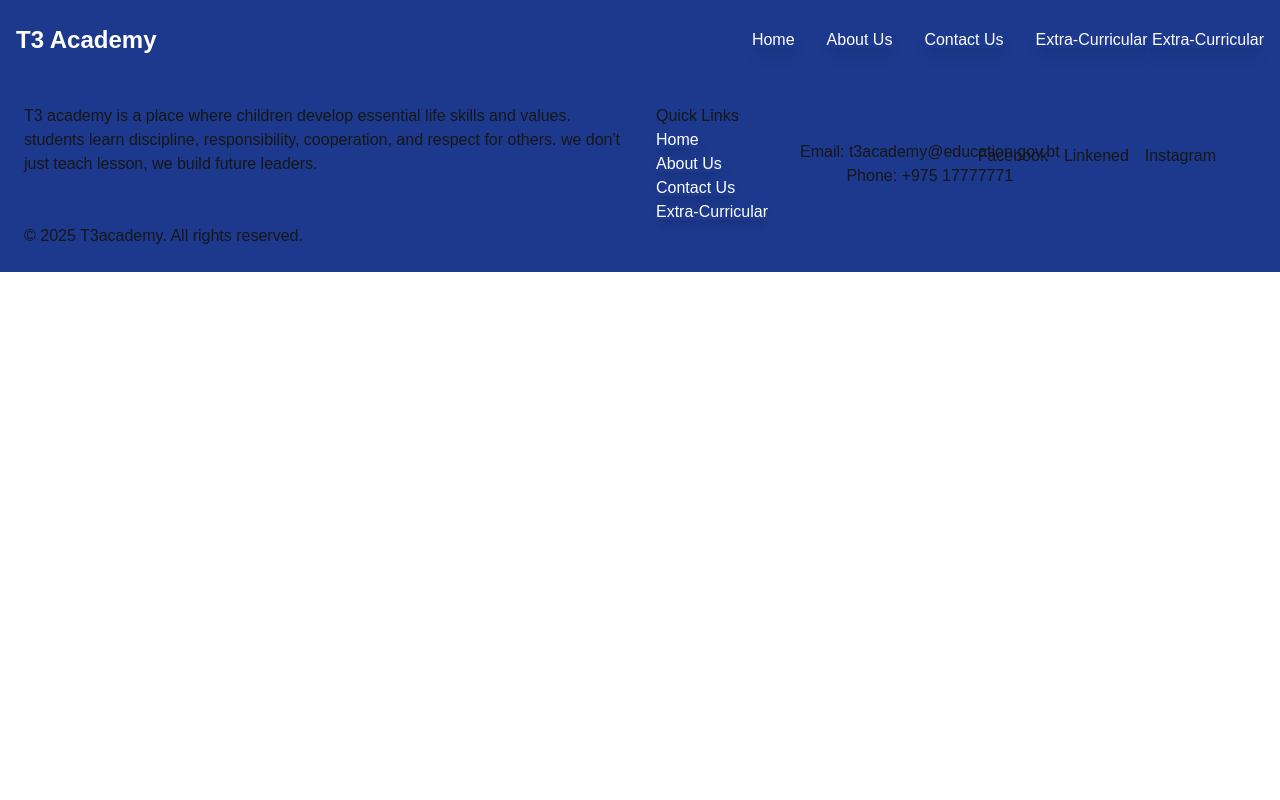
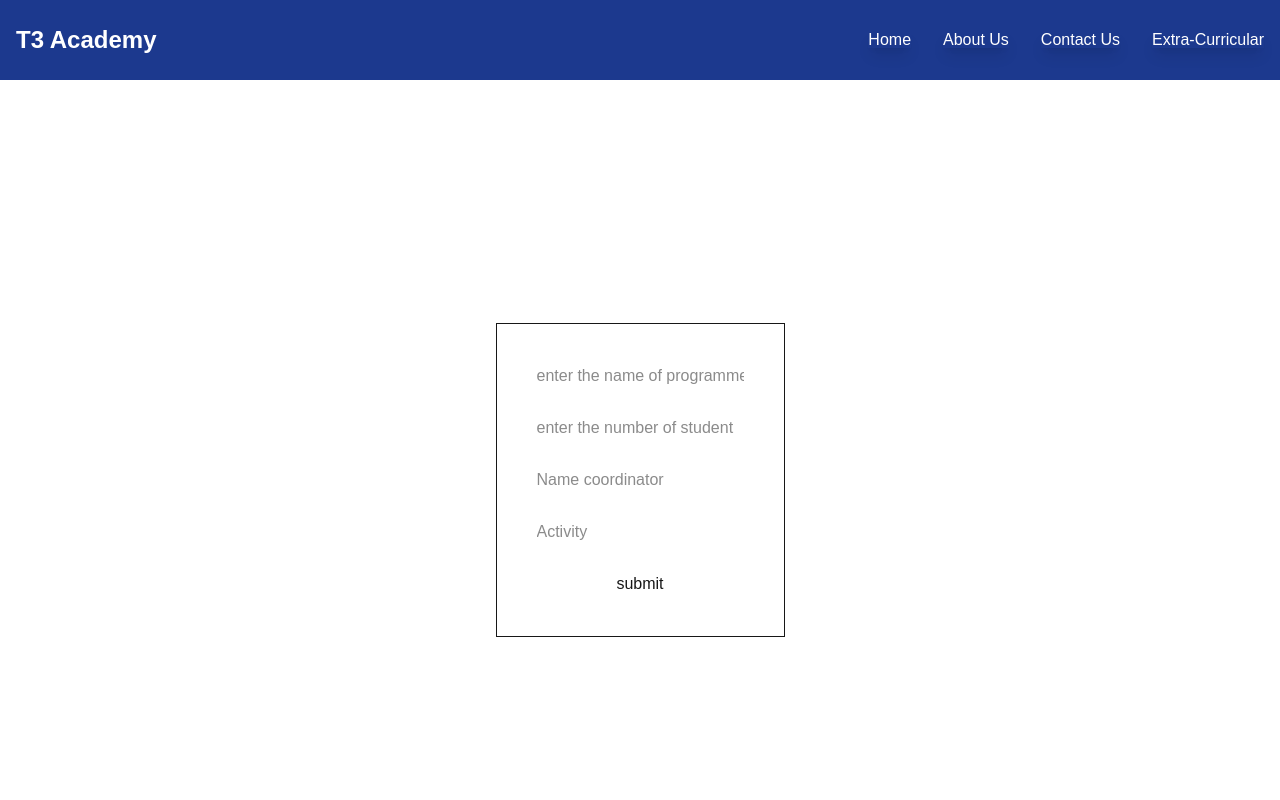
Before and after one commit to Ashish599-bot/school_website, a Next.js app: page /curricular/add in a window 1280 px wide. Shown: the top 800 px of the page. Built offline with nearby package versions, Linux system fonts and the light colour scheme.

Commit message:
added post

```diff
--- a/app/api/contact/route.tsx
+++ b/app/api/contact/route.tsx
@@ -17,7 +17,7 @@ export async function POST(req: Request) {
   const { name, email, contact_Number, year_experience, job_title } =
     await req.json();
 
-  if (!name || !email || !contact_Number || !year_experience) {
+  if (!name || !email || !contact_Number || !year_experience || !job_title) {
     return Response.json({ error: "All fields are required" }, { status: 400 });
   }
 
--- a/app/components/Navbar.tsx
+++ b/app/components/Navbar.tsx
@@ -33,12 +33,6 @@ export default function Navbar() {
         </li>
 
         <li>
-          <Link
-            href="#"
-            className="hover:text-gray-400 cursor-pointer shadow-lg text-white hover:underline"
-          >
-            Extra-Curricular
-          </Link>
           <Link href="/curricular" className="hover:text-gray-400 cursor-pointer shadow-lg text-white hover:underline"> Extra-Curricular</Link>
         </li>
       </ul>
--- a/app/contact_us/page.tsx
+++ b/app/contact_us/page.tsx
@@ -21,11 +21,11 @@ export default function Contact() {
   const images = ["/work.jpg", "/woman.jpg"];
 
   return (
-    <div className=" grid grid-cols-4 place-items-center mb-20">
+    <div className="min-h-screen grid grid-cols-4 mb-20">
       {inform?.map((school, index) => (
         <div
           key={school.id}
-          className="max-w-sm mx-auto bg-white rounded-2xl shadow-lg  mt-10 mb-12"
+          className="max-w-sm mx-auto h-[350px] bg-white rounded-2xl shadow-lg mt-10 mb-12"
         >
           <div className="flex justify-center mt-6">
             <img
--- a/app/curricular/add/page.tsx
+++ b/app/curricular/add/page.tsx
@@ -1,10 +1,76 @@
 'use client'
-import { useState, useEffect } from "react";
+import { useState } from "react";
+import { useRouter } from "next/navigation";
 
-export default function () {
+export default function Adding() {
+    const [formData, setFormData] = useState({
+        name: "",
+        noOfStudent: "",
+        coordinator: "",
+        activity: ""
+    });
+    const router = useRouter();
+
+    const addHandler = async (e: React.ChangeEvent<HTMLInputElement | HTMLTextAreaElement>) => {
+        const { name, value } = e.target;
+        setFormData((prev) => ({
+            ...prev,
+            [name]: value,
+        }));
+    }
+    const fetchData = async () => {
+
+        const res = await fetch('http://localhost:3000/api/curricular', {
+            method: 'POST',
+            headers: { "Content-Type": "application/json" },
+            body: JSON.stringify(formData)
+        });
+
+        const result = await res.json();
+        console.log("added sucessfully", result);
+        setFormData(result)
+        if (!result.ok) {
+            alert('added sucessfull')
+            setFormData({
+                name: "",
+                noOfStudent: "",
+                coordinator: "",
+                activity: ""
+            });
+            router.push('/curricular')
+        }
+        else {
+            alert('fail to add')
+        }
+    }
+
 
     return (
-        <main>
+        <main className="min-h-screen p-6 grid place-items-center">
+            <div className="border p-10 flex flex-col gap-7">
+                <input type="text" placeholder="enter the name of programme"
+                    onChange={addHandler}
+                    name="name"
+                    value={formData.name} />
+                <input type="text" placeholder="enter the number of student"
+                    onChange={addHandler}
+                    name="noOfStudent"
+                    value={formData.noOfStudent} />
+                <input type="text" placeholder="Name coordinator"
+                    onChange={addHandler}
+                    name="coordinator"
+                    value={formData.coordinator} />
+                <input type="text" placeholder="Activity"
+                    onChange={addHandler}
+                    name="activity"
+                    value={formData.activity} />
+
+
+                <button type="submit" className="hover:text-blue-500" onClick={fetchData} >
+                    submit
+                </button>
+
+            </div>
 
         </main>
     )
--- a/app/curricular/page.tsx
+++ b/app/curricular/page.tsx
@@ -1,5 +1,6 @@
 'use client'
 import { useState, useEffect } from "react";
+import Link from 'next/link';
 export default function Extra() {
     const [data, setData] = useState<any[]>([]);
 
@@ -20,32 +21,26 @@ export default function Extra() {
     return (
         <main className="min-h-screen">
             <h1 className="text-blue-400 font-bold text-2xl flex items-center justify-center mt-4">List of Extra-Curricular Activity</h1>
+            <Link href="curricular/add" className="text-xl flex justify-end hover:text-blue-300 hover:underline">Add Programme</Link>
             <div className="p-6 flex flex-col gap-5">
                 {data.map(items => (
-                    <div key={items.id} className="p-4 grid grid-cols-2 gap-5 border bg-gray-800 rounded ml-30 mr-30">
-                        <div className="bg-gray-600 rounded-3xl p-4">
+                    <div key={items.id} className="p-10 grid grid-cols-3 gap-5 border bg-gray-800 rounded ml-30 mr-30">
+                        <div className="bg-gray-600 rounded-3xl p-4 col-span-2">
                             <h1>Sl.No:{items.id}</h1>
                             <h1 className="font-bold">Name of extra-curricular: {items.name}</h1>
                             <h1>Corrdinator: {items.coordinator}</h1>
                             <h1>Number of Student: {items.noOfStudent}</h1>
                             <h1>Activity: {items.activity}</h1>
                         </div>
-                        <div>
-
+                        <div className="flex items-center justify-center gap-4 text-xl">
+                            <h1 className="text-blue-500 hover:text-white hover:underline">Update Details</h1>
+                            <h1 className="text-red-500 hover:text-white hover:underline">Delete</h1>
                         </div>
 
                     </div>
                 ))}
+
             </div>
-
-            {/* {data && (
-                <div key={data.id} className="p-4 flex flex-col gap-2 border bg-gray-800">
-                    <h1>name of extra-curricular:{data.name}</h1>
-                    <h1>Corrdinator:{data.coordinator}</h1>
-                    <h1>Number of Student:{data.noOfStudent}</h1>
-                    <h1>Activity:{data.activity}</h1>
-                </div>
-            )} */}
         </main>
     )
 }
```
Also changed, not shown: app/api/curricular/route.tsx (+2 -17 lines).
